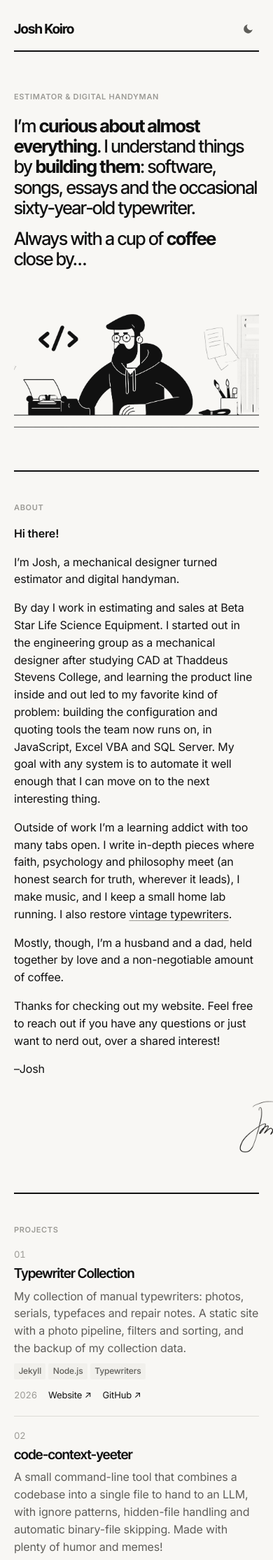
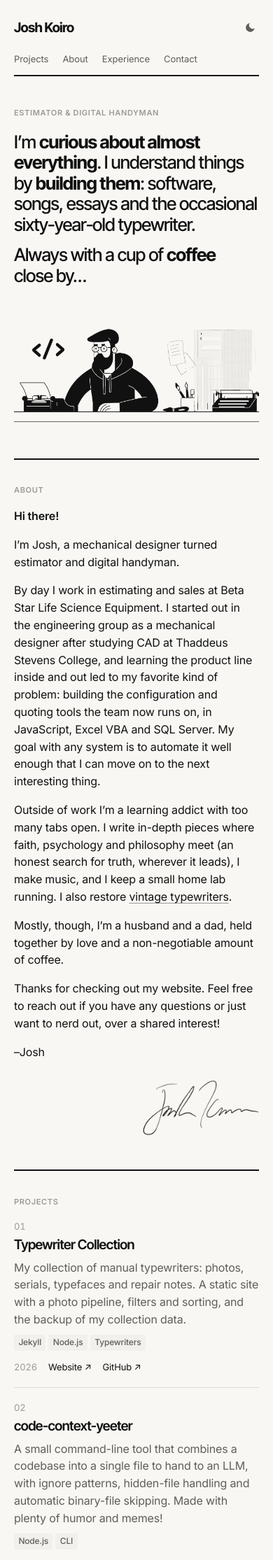
Before and after one commit to JoshKoiro/JoshKoiro.github.io, a Jekyll site: the page built from index.html, in a window 390 px wide. Shown: the top 2229 px of the page at 70% size. Built offline with Jekyll 4.4.1, drawn with Linux system fonts in a browser that asks for light colours.

Commit message:
updated stylesheet to support mobile

```diff
--- a/assets/css/style.css
+++ b/assets/css/style.css
@@ -74,6 +74,7 @@ body {
   -webkit-font-smoothing: antialiased;
   -moz-osx-font-smoothing: grayscale;
   font-feature-settings: "cv11", "ss03";
+  overflow-wrap: break-word;
 }
 h1, h2, h3 { font-family: var(--font-heading); letter-spacing: var(--tracking-heading); font-weight: 600; margin: 0; }
 p { margin: 0; }
@@ -246,7 +247,17 @@ a:hover { text-decoration-color: var(--accent); }
 .prose strong { font-weight: 600; }
 
 /* Handwritten sign-off: black ink on transparent, flipped to white in dark mode */
-.signature { display: block; width: 168px; height: auto; margin-top: 1.75rem; user-select: none; margin-left: 20em; }
+.signature {
+  display: block;
+  width: 168px;
+  max-width: 100%;
+  height: auto;
+  margin-top: 1.75rem;
+  /* Sits 20em in on wide screens; when the column is narrower than that (phones),
+     it slides left so it always ends at the column's right edge instead of overflowing. */
+  margin-left: min(20em, calc(100% - 168px));
+  user-select: none;
+}
 [data-theme="dark"] .signature { filter: invert(1); opacity: 0.8; }
 
 /* ---------- Experience ---------- */
@@ -301,8 +312,13 @@ a:hover { text-decoration-color: var(--accent); }
 /* ---------- Small screens ---------- */
 @media (max-width: 760px) {
   :root { --gutter: 1.25rem; }
-  .site-nav { display: none; }
-  .theme-toggle { margin-left: auto; }
+  /* Header: name + theme toggle on the first row, section links on a second row
+     (instead of hiding them), so phone visitors can still jump between sections. */
+  .site-header { flex-wrap: wrap; row-gap: 0.35rem; padding-top: 1.1rem; padding-bottom: 0.35rem; }
+  .site-nav { order: 3; width: 100%; margin-left: 0; gap: 1.25rem; }
+  .site-nav a { padding: 0.45rem 0; }            /* taller tap target */
+  .print-button { display: none; }               /* printing a résumé from a phone isn't a thing */
+  .theme-toggle { margin-left: auto; width: 2.75rem; height: 2.75rem; margin-right: -0.6rem; } /* 44px tap target, icon stays aligned to the edge */
   .intro { padding-top: 3.5rem; }
   .block { grid-template-columns: 1fr; margin-top: 3.5rem; }
   .project { grid-template-columns: 1fr; }
@@ -311,11 +327,24 @@ a:hover { text-decoration-color: var(--accent); }
   .project-side { grid-column: 1; justify-items: start; text-align: left; margin-top: 0.6rem; grid-auto-flow: column; justify-content: start; gap: 1rem; }
   .project-links { grid-auto-flow: column; gap: 1rem; }
   .elsewhere a { grid-template-columns: 1fr auto; }
-  /* On phones, crop the wide illustration to the figure at the desk */
-  .illustration { aspect-ratio: 2 / 1; margin-top: 2.5rem; -webkit-mask-size: cover; mask-size: cover; -webkit-mask-position: 36% center; mask-position: 36% center; }
+  /* On phones, crop the wide illustration to the figure at the desk. The crop window
+     (aspect ratio + position) is chosen so it starts and ends between objects instead of
+     slicing through them: typewriter, figure, pen cup, server tower, second typewriter. */
+  .illustration { aspect-ratio: 2.45 / 1; margin-top: 2.5rem; -webkit-mask-size: cover; mask-size: cover; -webkit-mask-position: 43.6% center; mask-position: 43.6% center; }
   /* The figure sits further right in the dark drawing, so its phone crop is centred differently */
-  [data-theme="dark"] .illustration.has-dark { background-size: cover; background-position: 52% center; }
+  [data-theme="dark"] .illustration.has-dark { background-size: cover; background-position: 68% center; }
   .el-handle { display: none; }
+  /* Skills: two columns when there's room (most phones), one on the narrowest */
+  .skills { grid-template-columns: repeat(auto-fit, minmax(9rem, 1fr)); gap: 1.5rem 1.25rem; }
+  .footer-links { flex-wrap: wrap; gap: 0.5rem 1.25rem; }
+}
+
+/* Narrow phones (iPhone SE / mini and smaller): a slightly smaller opening line so it
+   doesn't break into one or two words per line */
+@media (max-width: 400px) {
+  :root { --text-statement: clamp(1.35rem, 7vw, 1.6rem); }
+  .intro { padding-top: 2.75rem; }
+  .block { margin-top: 3rem; padding-top: 2rem; }
 }
 
 /* ---------- Print button (screen) ---------- */
```
